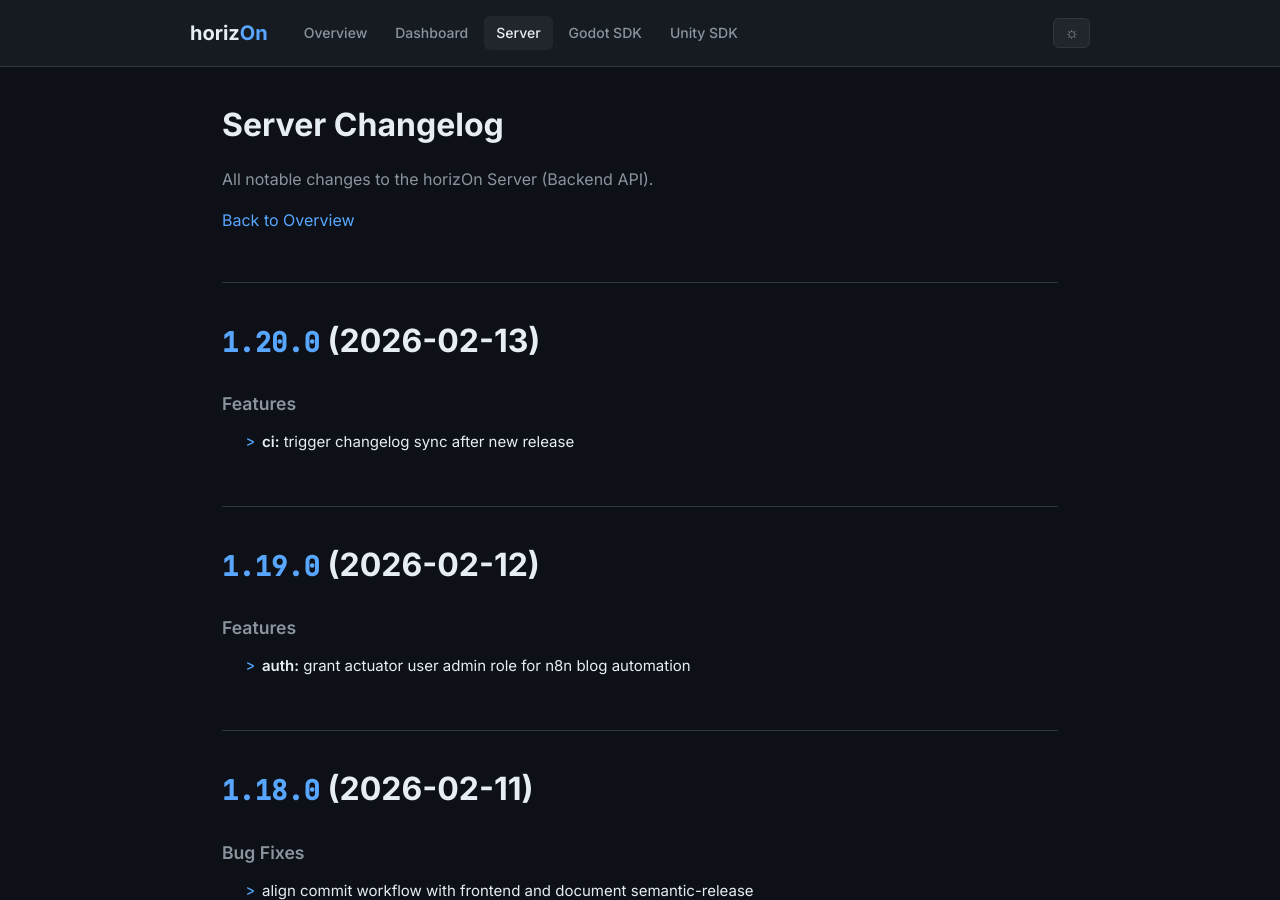
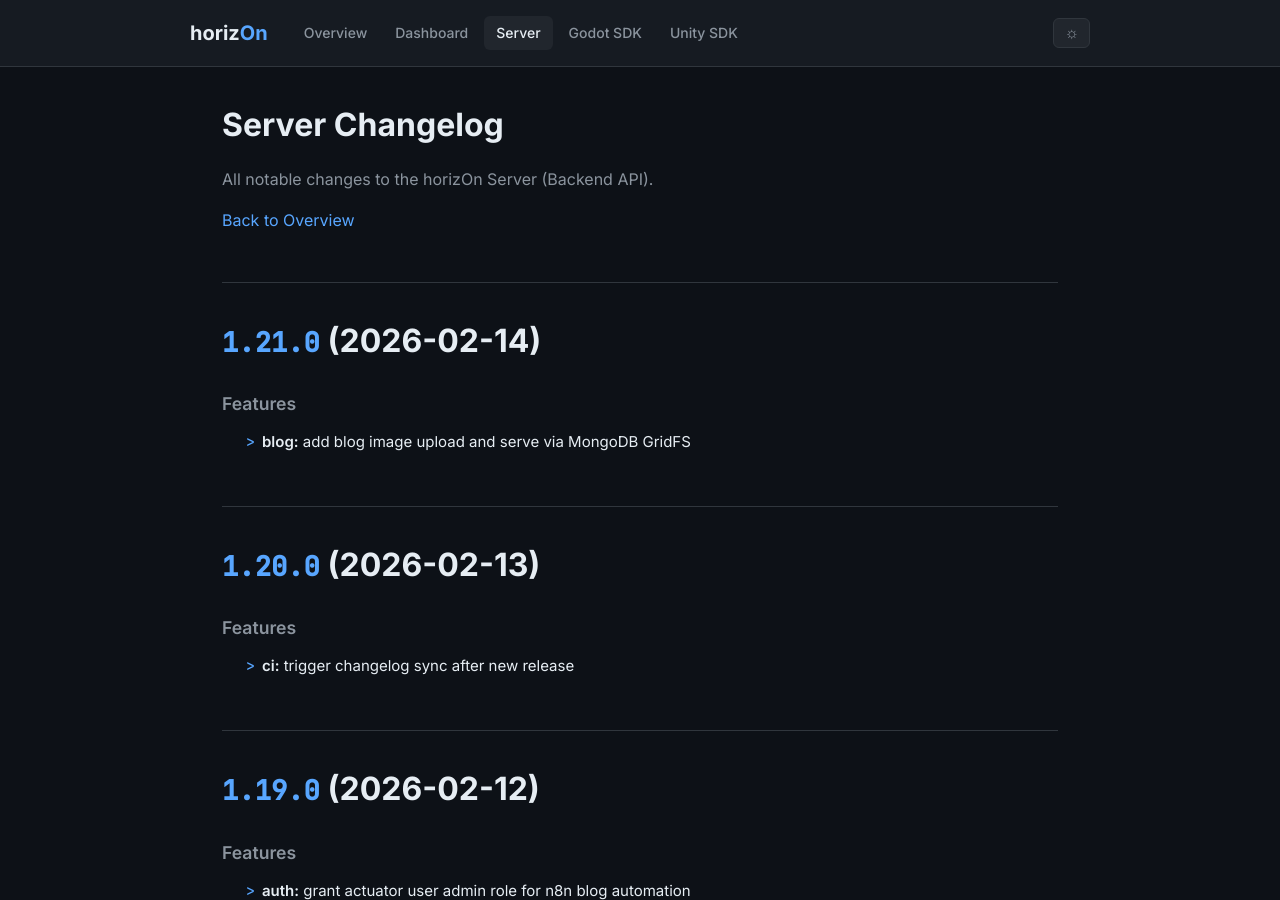
Before and after one commit to ProjectMakersDE/horizOn-Changelog, a Jekyll site: the page built from server-changelog.md, in a window 1280 px wide and 900 px high. Built offline with Jekyll 4.4.1, drawn with Linux system fonts in a browser that asks for light colours.

Commit message:
chore: sync changelogs [skip ci]

```diff
--- a/server-changelog.md
+++ b/server-changelog.md
@@ -8,6 +8,13 @@ title: Server Changelog
 All notable changes to the horizOn Server (Backend API).
 
 [Back to Overview](.)
+
+# [1.21.0](https://github.com/ProjectMakersDE/horizOn-Dashboard-Backend/compare/v1.20.0...v1.21.0) (2026-02-14)
+
+
+### Features
+
+* **blog:** add blog image upload and serve via MongoDB GridFS ([4afc5b9](https://github.com/ProjectMakersDE/horizOn-Dashboard-Backend/commit/4afc5b9811c2073a861ff9796efac5caf0116727))
 
 # [1.20.0](https://github.com/ProjectMakersDE/horizOn-Dashboard-Backend/compare/v1.19.0...v1.20.0) (2026-02-13)
 
```
Also changed, not shown: index.md (+1 -1 lines).
